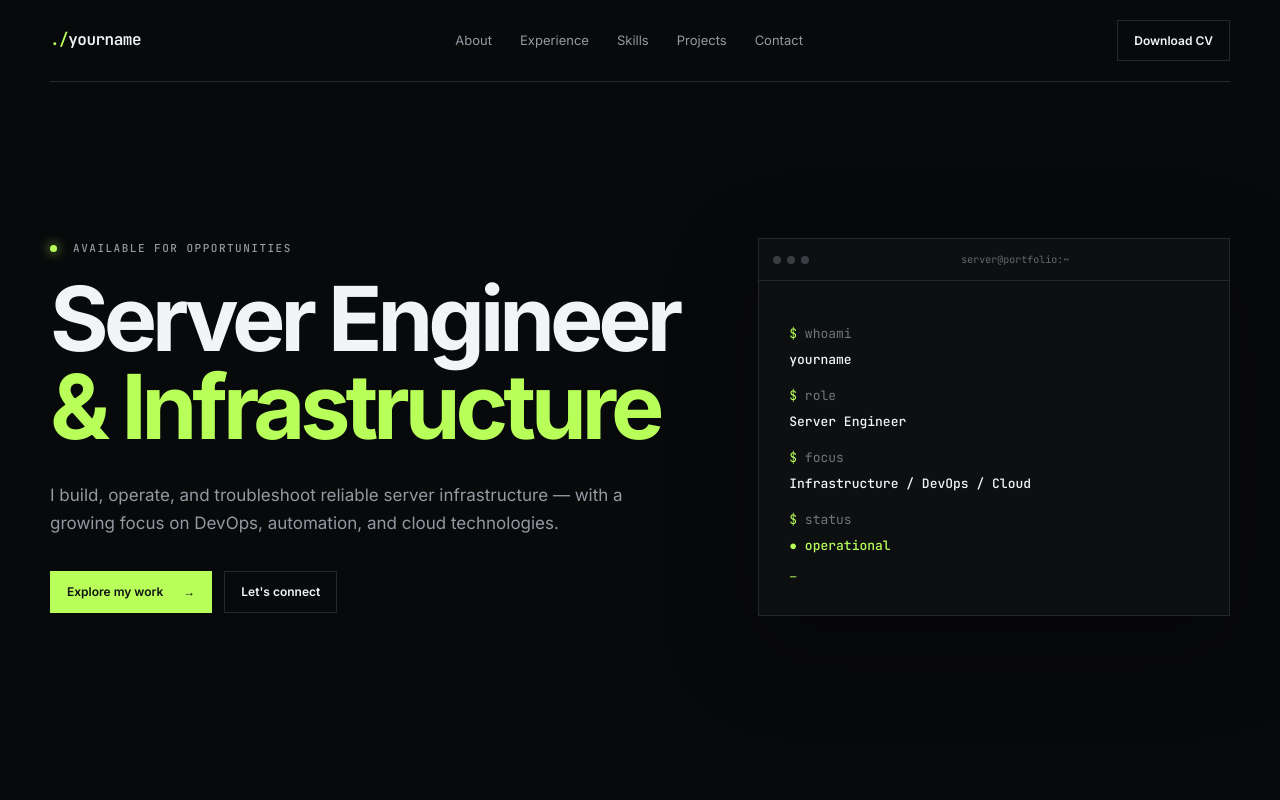
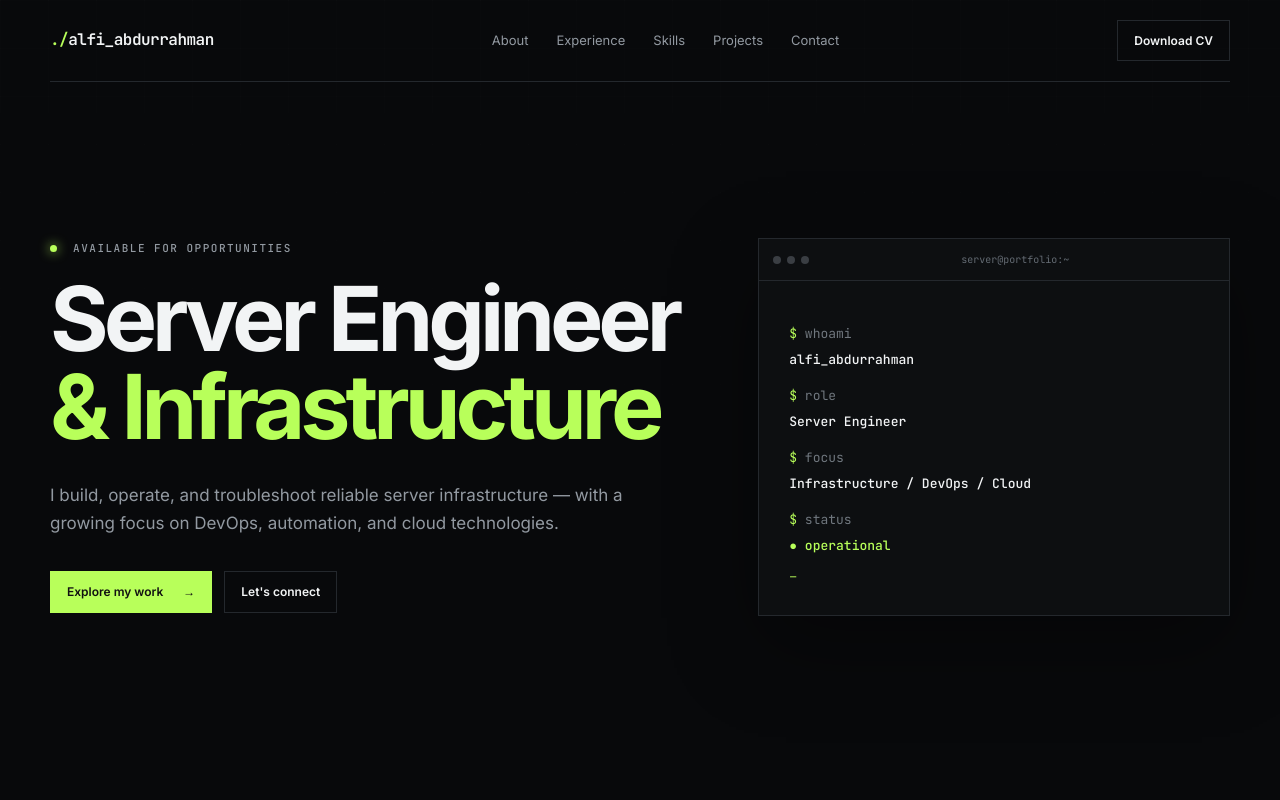
Before and after one commit to alfiabdr/alfi-profile, a plain HTML site: page index.html in a window 1280 px wide. Shown: the top 800 px of the page. Drawn offline with Linux system fonts and the light colour scheme.

Commit message:
Update index.html

```diff
--- a/index.html
+++ b/index.html
@@ -14,7 +14,7 @@
   <div class="grid-bg"></div>
 
   <header class="navbar">
-    <a class="brand" href="#home"><span>./</span>yourname</a>
+    <a class="brand" href="#home"><span>./</span>alfi_abdurrahman</a>
     <nav>
       <a href="#about">About</a>
       <a href="#experience">Experience</a>
@@ -47,7 +47,7 @@
         </div>
         <div class="terminal-body">
           <p><i>$</i> whoami</p>
-          <strong>yourname</strong>
+          <strong>alfi_abdurrahman</strong>
           <p><i>$</i> role</p>
           <strong>Server Engineer</strong>
           <p><i>$</i> focus</p>
```
